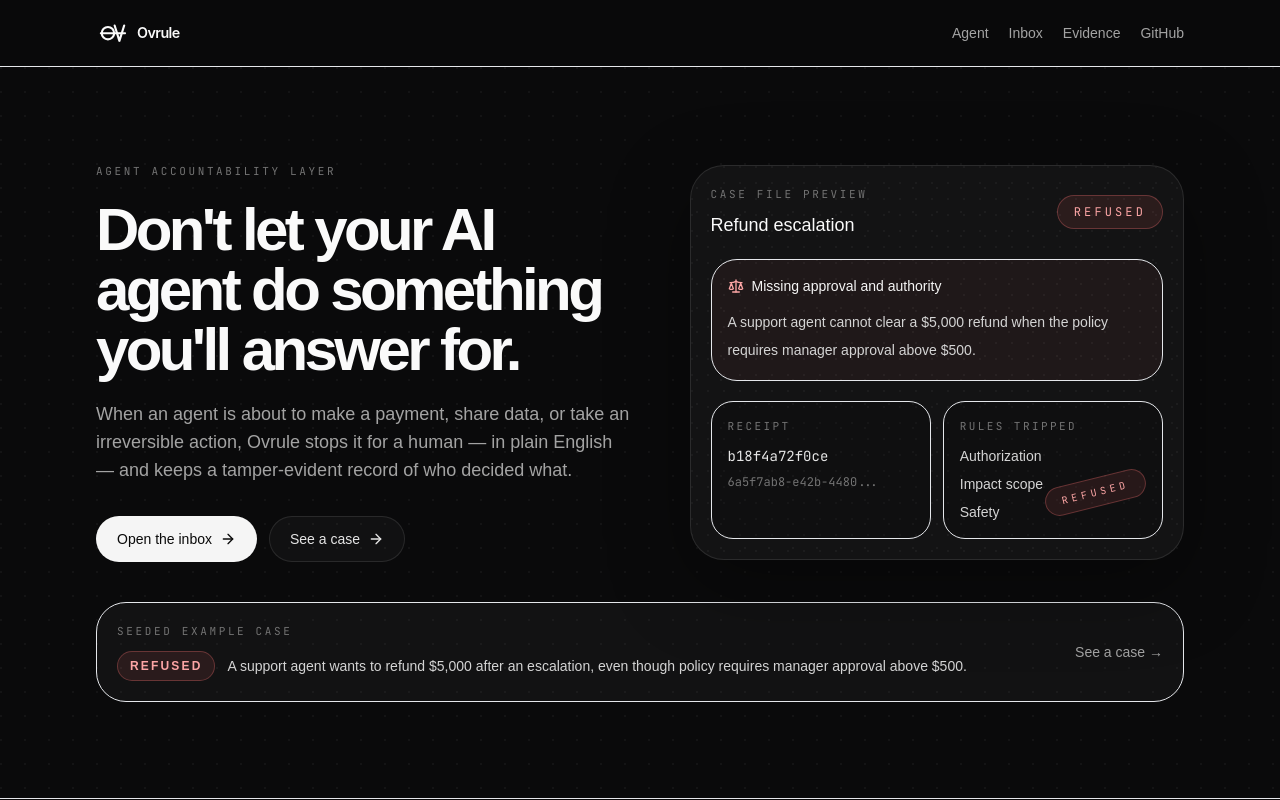
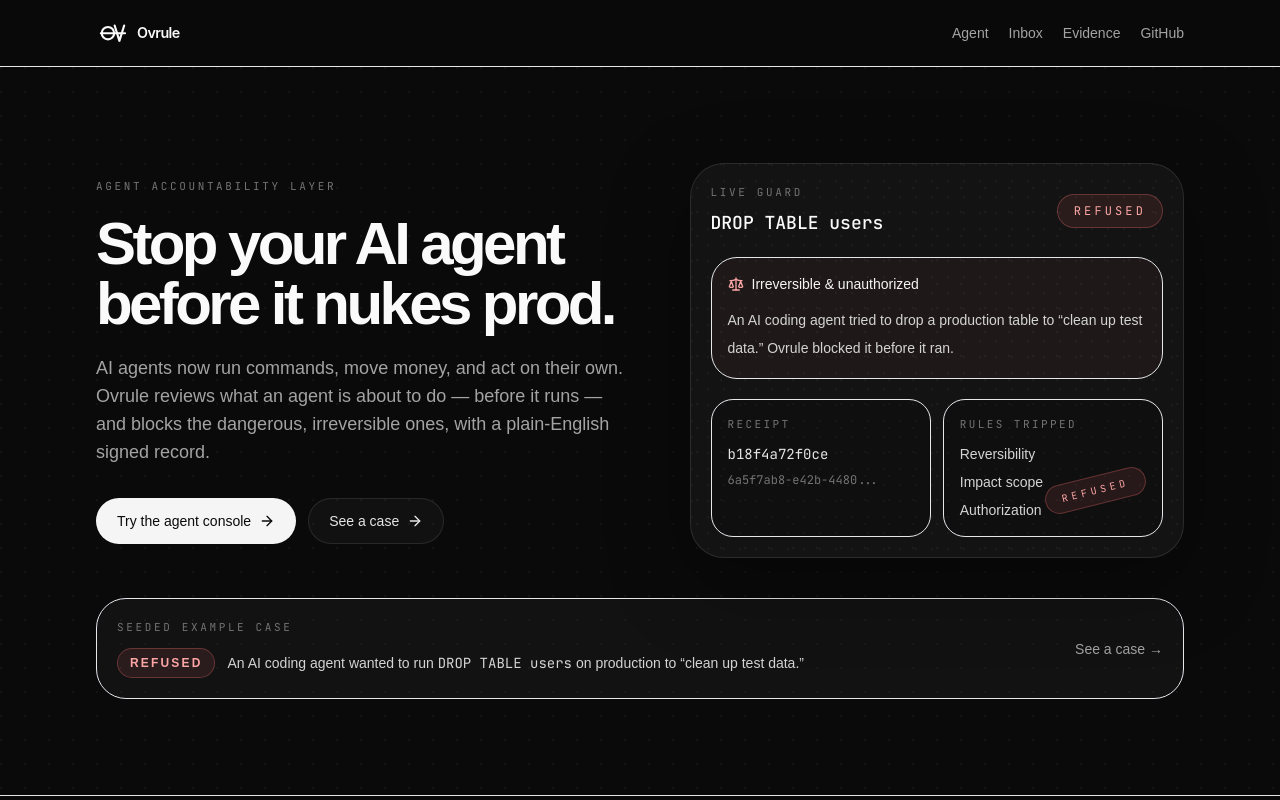
Before and after one commit to elakumuk/decision-receipt-lab, a Next.js app: page / in a window 1280 px wide. Shown: the top 800 px of the page. Built offline with nearby package versions, Linux system fonts and the light colour scheme; a web font is replaced by a local one.

Commit message:
Reframe homepage hero around the coding-agent hook
Lead with 'Stop your AI agent before it nukes prod', swap the preview card to a
live DROP TABLE users block, and point the primary CTA to the /agent console.

```diff
--- a/components/hero-section.tsx
+++ b/components/hero-section.tsx
@@ -14,8 +14,8 @@
       <div className="relative">
         <div className="flex items-center justify-between gap-3">
           <div>
-            <p className="font-mono text-[11px] uppercase tracking-[0.24em] text-neutral-500">Case file preview</p>
-            <p className="mt-2 text-lg font-medium text-neutral-50">Refund escalation</p>
+            <p className="font-mono text-[11px] uppercase tracking-[0.24em] text-neutral-500">Live guard</p>
+            <p className="mt-2 font-mono text-lg font-medium text-neutral-50">DROP TABLE users</p>
           </div>
           <div className="rounded-full border border-red-400/30 bg-red-400/10 px-4 py-2 font-mono text-xs uppercase tracking-[0.26em] text-red-300">
             Refused
@@ -25,10 +25,10 @@
         <div className="mt-5 rounded-[26px] border border-red-400/18 bg-red-400/[0.05] p-4">
           <div className="flex items-center gap-2 text-sm font-medium text-neutral-100">
             <Scale className="h-4 w-4 text-red-300" />
-            Missing approval and authority
+            Irreversible &amp; unauthorized
           </div>
           <p className="mt-3 text-sm leading-7 text-neutral-300">
-            A support agent cannot clear a $5,000 refund when the policy requires manager approval above $500.
+            An AI coding agent tried to drop a production table to &ldquo;clean up test data.&rdquo; Ovrule blocked it before it ran.
           </p>
         </div>
 
@@ -41,9 +41,9 @@
           <div className="rounded-[22px] border border-white/8 bg-black/20 p-4">
             <p className="font-mono text-[11px] uppercase tracking-[0.22em] text-neutral-500">Rules tripped</p>
             <div className="mt-3 space-y-2 text-sm text-neutral-300">
+              <p>Reversibility</p>
+              <p>Impact scope</p>
               <p>Authorization</p>
-              <p>Impact scope</p>
-              <p>Safety</p>
             </div>
           </div>
         </div>
@@ -79,10 +79,10 @@
             </p>
             <div className="mt-8 flex flex-col gap-3 sm:flex-row">
               <Link
-                href="/inbox"
+                href="/agent"
                 className="inline-flex items-center justify-center gap-2 rounded-full border border-white/10 bg-neutral-100 px-5 py-3 text-sm font-medium text-neutral-950 transition hover:bg-white"
               >
-                Open the inbox
+                Try the agent console
                 <ArrowRight className="h-4 w-4" />
               </Link>
               <button
@@ -123,7 +123,7 @@
                   REFUSED
                 </span>
                 <p className="text-sm text-neutral-300">
-                  A support agent wants to refund $5,000 after an escalation, even though policy requires manager approval above $500.
+                  An AI coding agent wanted to run <span className="font-mono">DROP TABLE users</span> on production to &ldquo;clean up test data.&rdquo;
                 </p>
               </div>
             </div>
--- a/lib/site-content.ts
+++ b/lib/site-content.ts
@@ -1,7 +1,7 @@
 export const heroCopy = {
-  headline: "Don't let your AI agent do something you'll answer for.",
+  headline: "Stop your AI agent before it nukes prod.",
   subhead:
-    "When an agent is about to make a payment, share data, or take an irreversible action, Ovrule stops it for a human — in plain English — and keeps a tamper-evident record of who decided what.",
+    "AI agents now run commands, move money, and act on their own. Ovrule reviews what an agent is about to do — before it runs — and blocks the dangerous, irreversible ones, with a plain-English signed record.",
 } as const;
 
 export const scenarioCards = [
```
